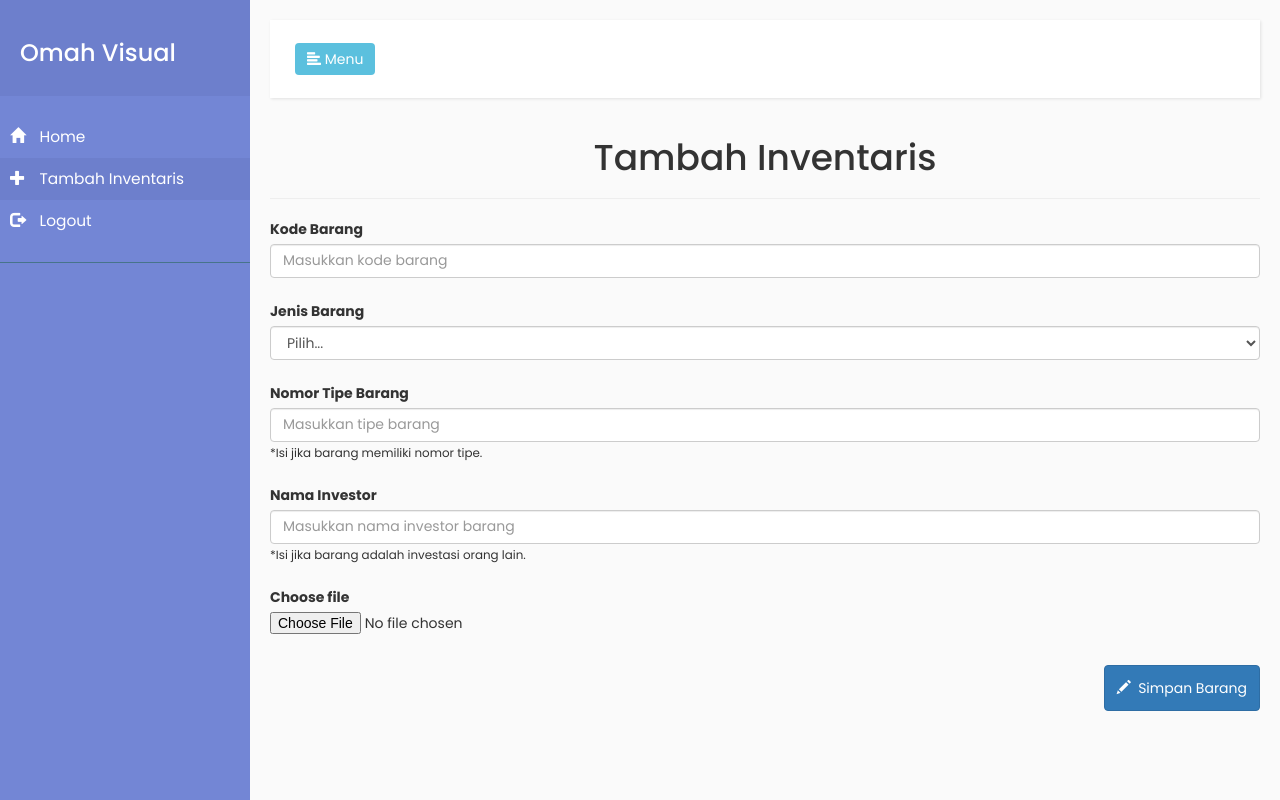
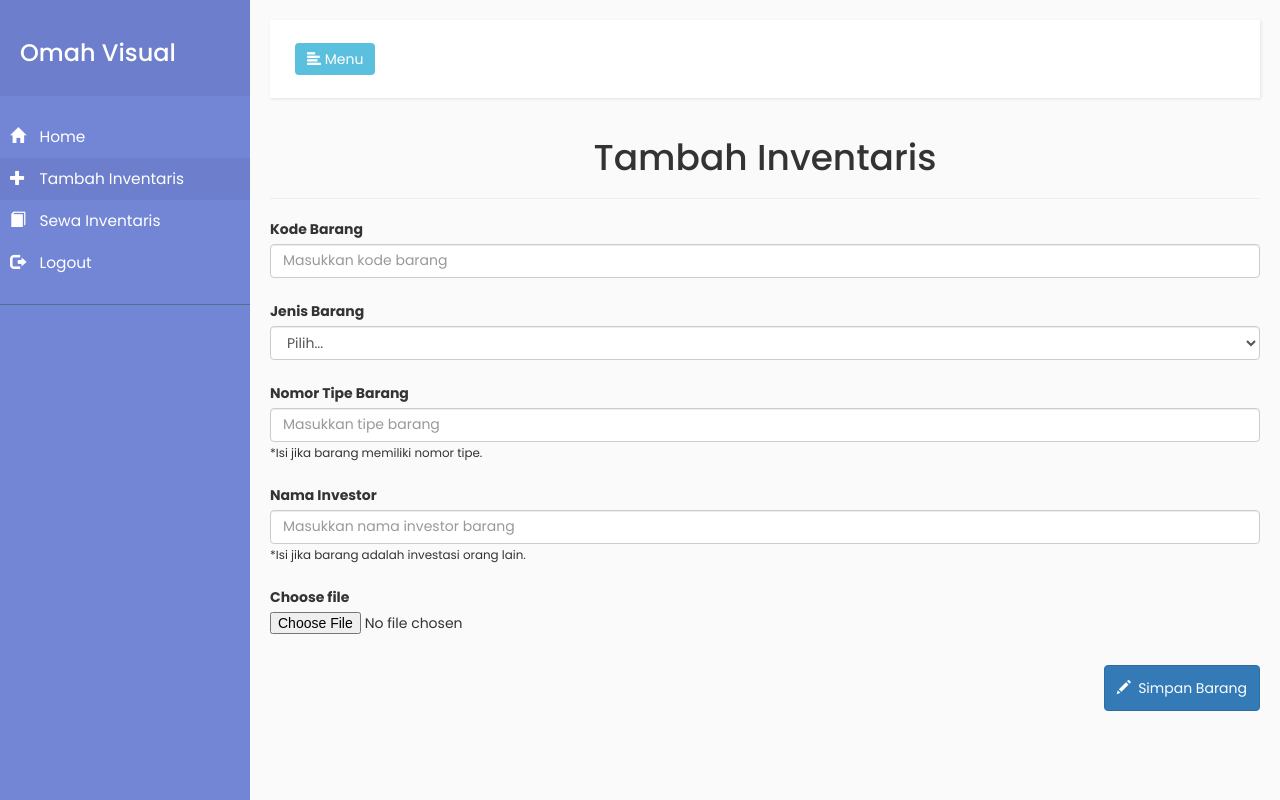
Before and after one commit to botanicalbotan/project_mpkl, a CodeIgniter app: the page made by siovi_v1/application/views/tambahInventaris.php in a window 1280 px wide. Run offline with CodeIgniter, Linux system fonts and the light colour scheme; some libraries are stand-ins or nearby versions.

Commit message:
tambah list fitur sewa inventaris di file tambahInventaris.php

```diff
--- a/siovi_v1/application/views/tambahInventaris.php
+++ b/siovi_v1/application/views/tambahInventaris.php
@@ -43,6 +43,18 @@
                                     Tambah Inventaris
                             </a>
                         </li>
+
+  <li>
+
+                        <a href="<?php echo base_url('index.php/admin/sewa_inventaris')?>">
+
+                            <i class="glyphicon glyphicon-book"></i>
+
+                            Sewa Inventaris
+
+                        </a>
+
+                    </li>
                          <li>
                             <a href="#">
                                 <i class="glyphicon glyphicon-log-out"></i>
```
